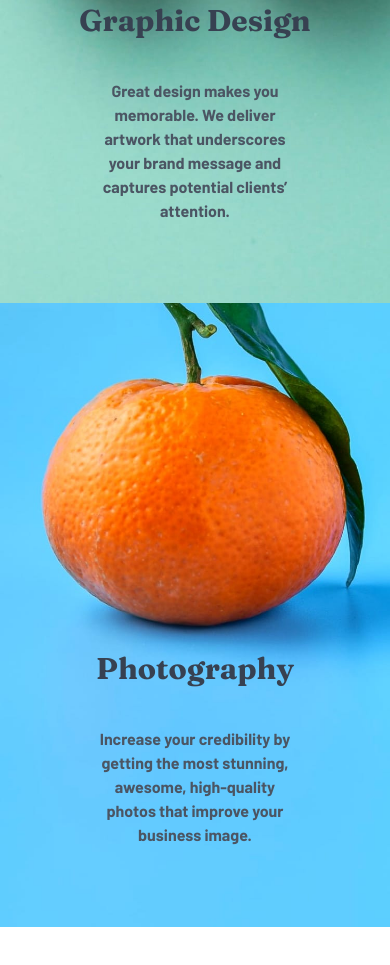
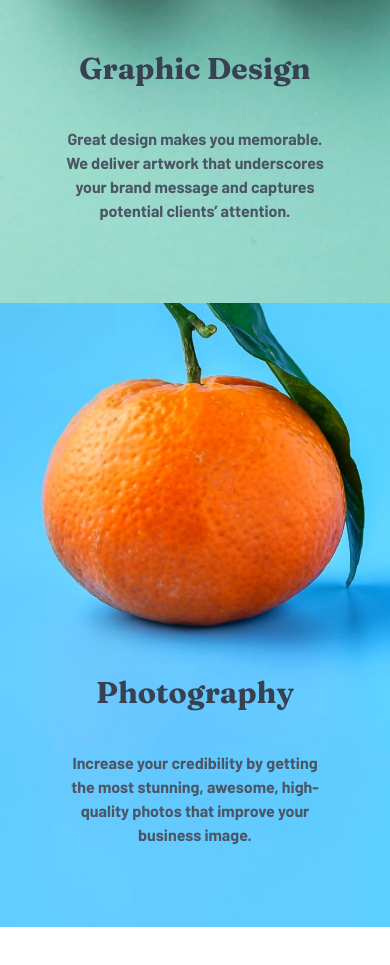
Before and after one commit to nktushar/sunnyside-agency-landing-page, a website: page index.html in a window 390 px wide. Shown: the part 2177-3142 px from the top of the page. Drawn offline with Linux system fonts and the light colour scheme.

Commit message:
design issue fixed

```diff
--- a/index.html
+++ b/index.html
@@ -237,13 +237,13 @@
                 >
                   Graphic Design
                 </h2>
-                <div
-                  class="text-center text-gray-600 font-body sm:text-sm lg:text-base font-semibold my-10 sm:my-1 md:my-5 mx-24 sm:mx-3 md:mx-10 lg:mx-28"
+                <p
+                  class="text-center text-gray-600 font-body sm:text-sm lg:text-base font-semibold my-10 sm:my-1 md:my-5 mx-16 sm:mx-3 md:mx-10 lg:mx-28"
                 >
                   Great design makes you memorable. We deliver artwork that
                   underscores your brand message and captures potential clients’
                   attention.
-                </div>
+              </p>
               </div>
             </div>
             <div class="sm:w-1/2 relative">
@@ -266,12 +266,12 @@
                 >
                   Photography
                 </h2>
-                <div
-                  class="text-center text-gray-600 font-body sm:text-sm lg:text-base font-semibold my-10 sm:my-1 md:my-5 mx-24 sm:mx-3 md:mx-10 lg:mx-28"
+                <p
+                  class="text-center text-gray-600 font-body sm:text-sm lg:text-base font-semibold my-10 sm:my-1 md:my-5 mx-16 sm:mx-3 md:mx-10 lg:mx-28"
                 >
                   Increase your credibility by getting the most stunning, awesome,
                   high-quality photos that improve your business image.
-                </div>
+              </p>
               </div>
             </div>
           </div>
```
Also changed, not shown: dist/output.css.
